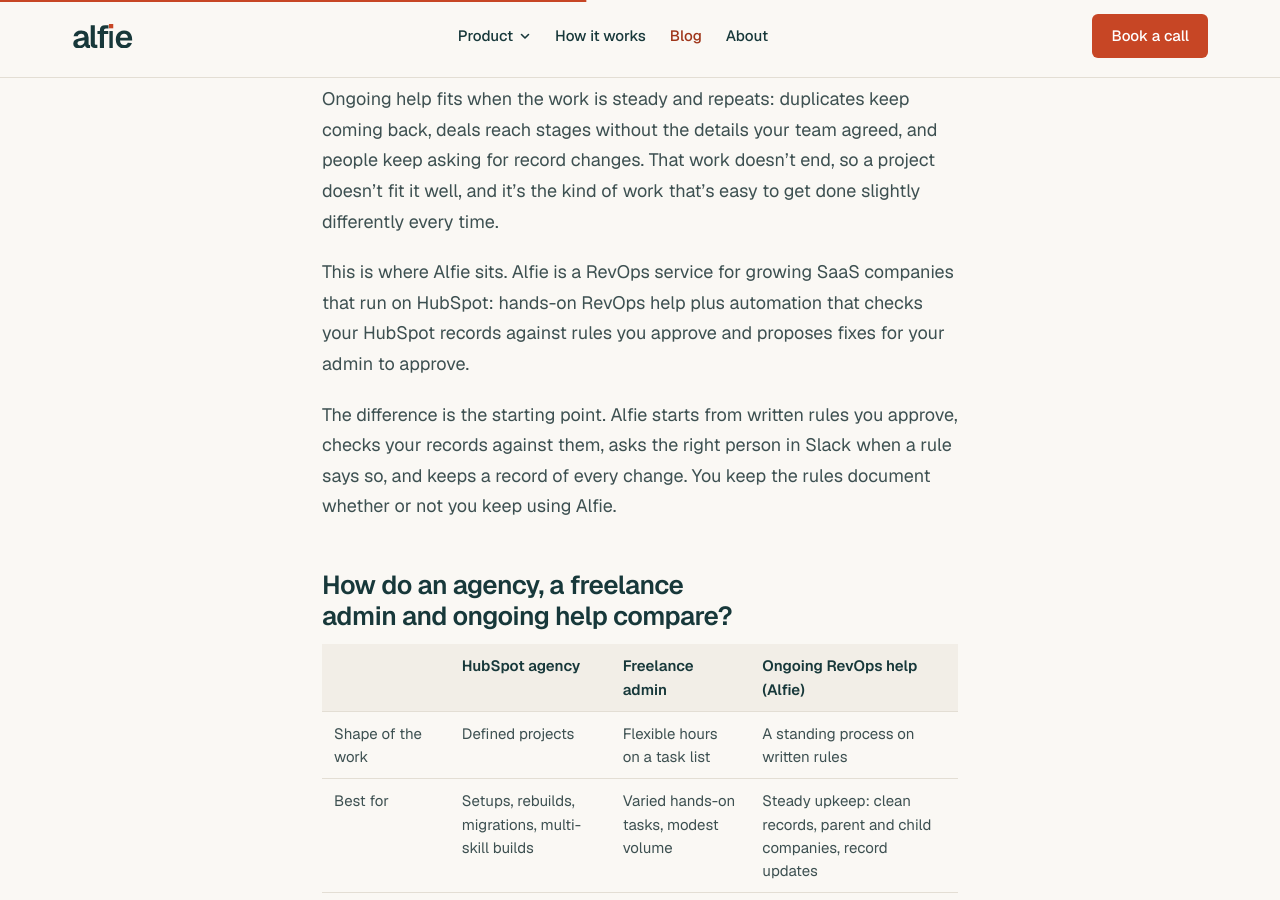
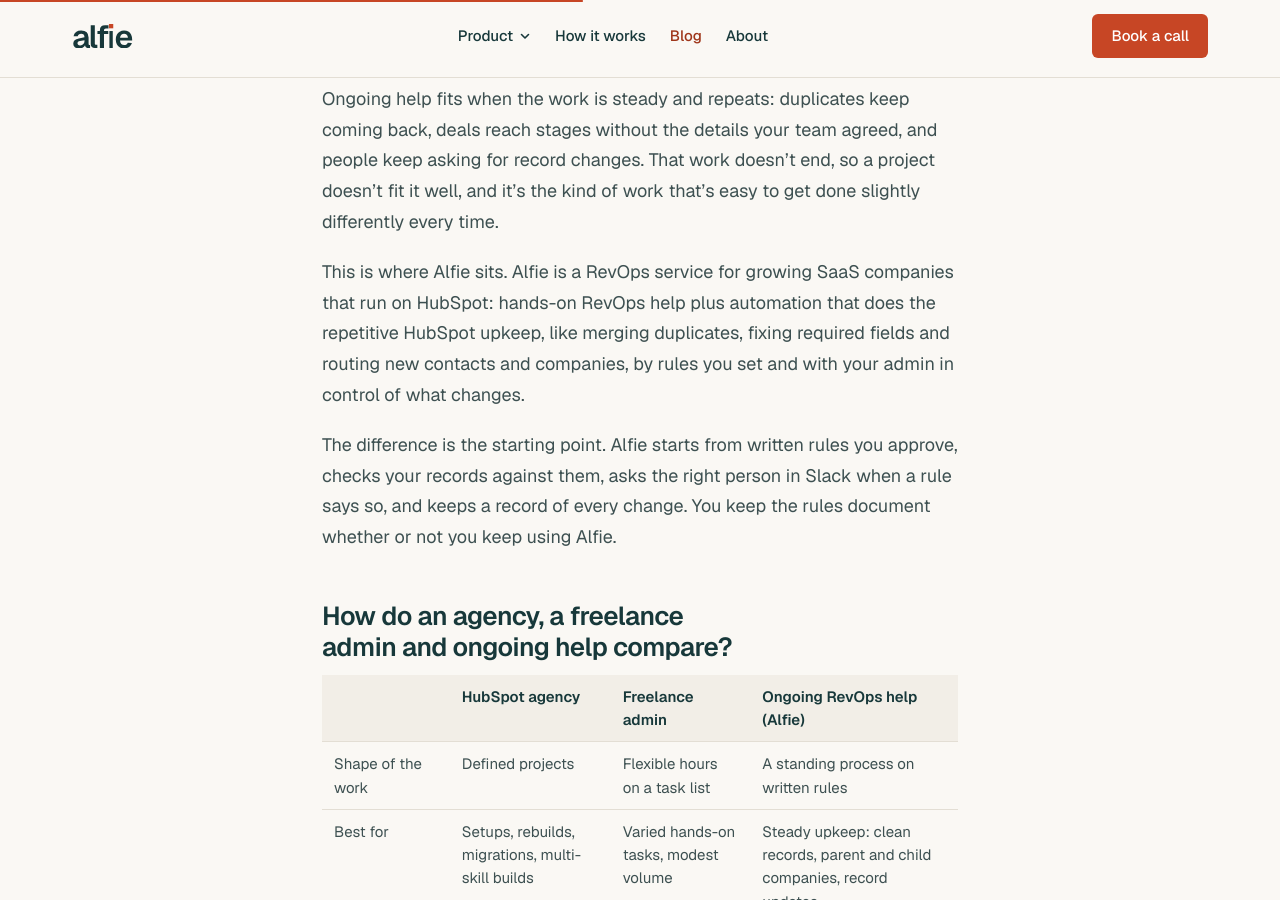
Before and after one commit to bsstaveley87/workwithalfie-site, a Jekyll site: the page built from preview-posts/hubspot-agency-freelance-admin-or-ongoing-revops-help.md, in a window 1280 px wide and 900 px high, scrolled down 1975 px. Built offline with Jekyll 4.4.1, drawn with Linux system fonts in a browser that asks for light colours; some of the changed text lies outside the part shown.

Commit message:
PREVIEW ONLY: new definition in preview posts

```diff
--- a/preview-posts/hubspot-agency-freelance-admin-or-ongoing-revops-help.md
+++ b/preview-posts/hubspot-agency-freelance-admin-or-ongoing-revops-help.md
@@ -64,7 +64,7 @@ What to check: what happens when they're busy or move on, and whether the decisi
 
 Ongoing help fits when the work is steady and repeats: duplicates keep coming back, deals reach stages without the details your team agreed, and people keep asking for record changes. That work doesn't end, so a project doesn't fit it well, and it's the kind of work that's easy to get done slightly differently every time.
 
-This is where Alfie sits. Alfie is a RevOps service for growing SaaS companies that run on HubSpot: hands-on RevOps help plus automation that checks your HubSpot records against rules you approve and proposes fixes for your admin to approve.
+This is where Alfie sits. Alfie is a RevOps service for growing SaaS companies that run on HubSpot: hands-on RevOps help plus automation that does the repetitive HubSpot upkeep, like merging duplicates, fixing required fields and routing new contacts and companies, by rules you set and with your admin in control of what changes.
 
 The difference is the starting point. Alfie starts from written rules you approve, checks your records against them, asks the right person in Slack when a rule says so, and keeps a record of every change. You keep the rules document whether or not you keep using Alfie.
 
```
Also changed, not shown: preview-posts/alfie-vs-building-hubspot-workflows-yourself.md (+1 -1 lines), preview-posts/alfie-vs-hiring-a-revops-person.md (+1 -1 lines), preview-posts/revops-glossary.md (+1 -1 lines), preview-posts/should-ai-be-allowed-to-change-your-crm.md (+1 -1 lines), preview-posts/who-should-approve-crm-changes.md (+1 -1 lines).
